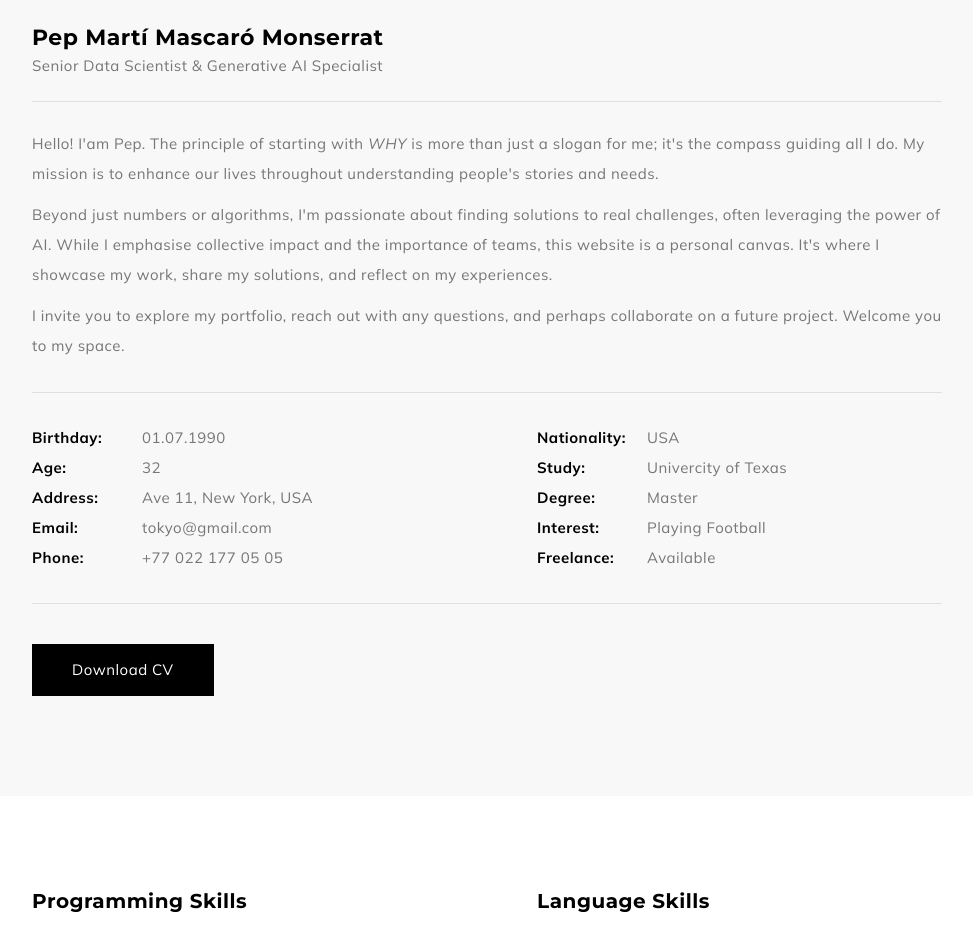
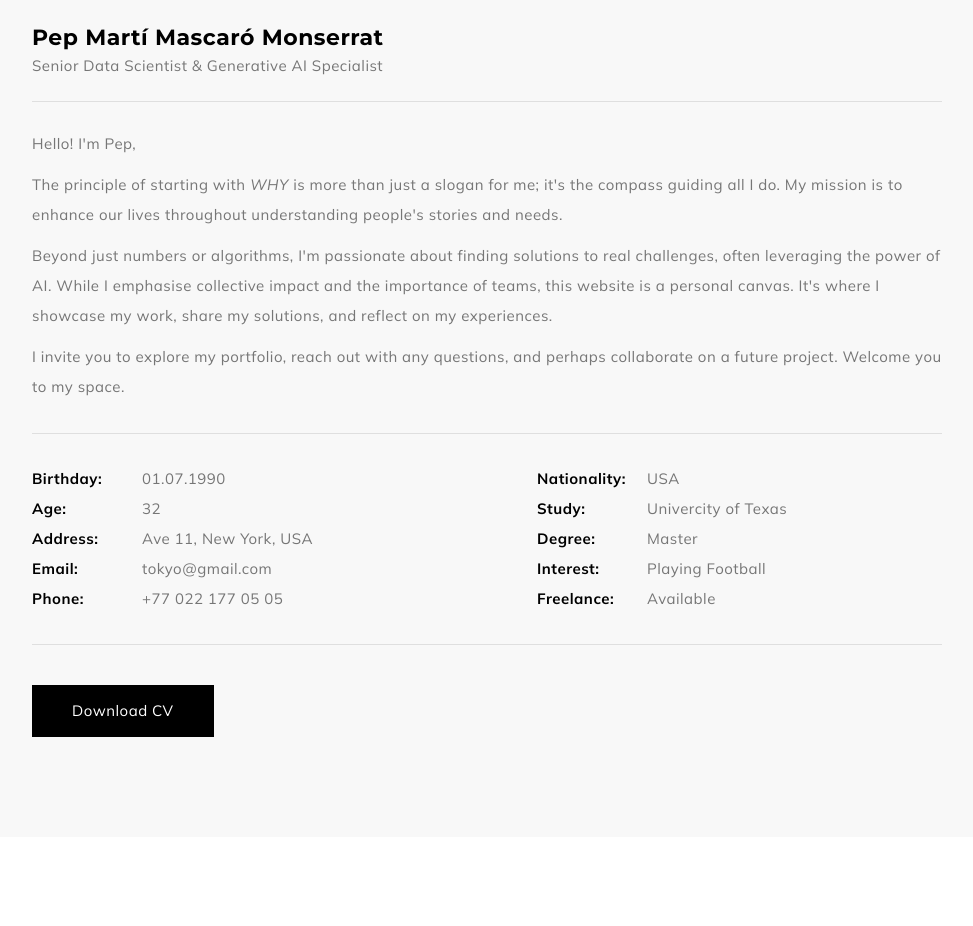
Before and after one commit to pmascaro/PepTech-frontend-nextjs, a Next.js app: page /about in a window 1280 px wide. Shown: the part 780-1706 px from the top of the page, without its empty margins (298-1271 px from the left). Built offline with nearby package versions, Linux system fonts and the light colour scheme.

Commit message:
Minor Changes

```diff
--- a/components/about/Intro.jsx
+++ b/components/about/Intro.jsx
@@ -8,7 +8,10 @@ const Intro = () => {
     text: (
       <>
         <p>
-        Hello! I&apos;am Pep. The principle of starting with <i>WHY</i> is more than just a slogan for me;
+        Hello! I&apos;m Pep,
+        </p>
+        <p>
+        The principle of starting with <i>WHY</i> is more than just a slogan for me;
         it&apos;s the compass guiding all I do.
         My mission is to enhance our lives throughout understanding people&apos;s stories and needs.
         </p>
```
